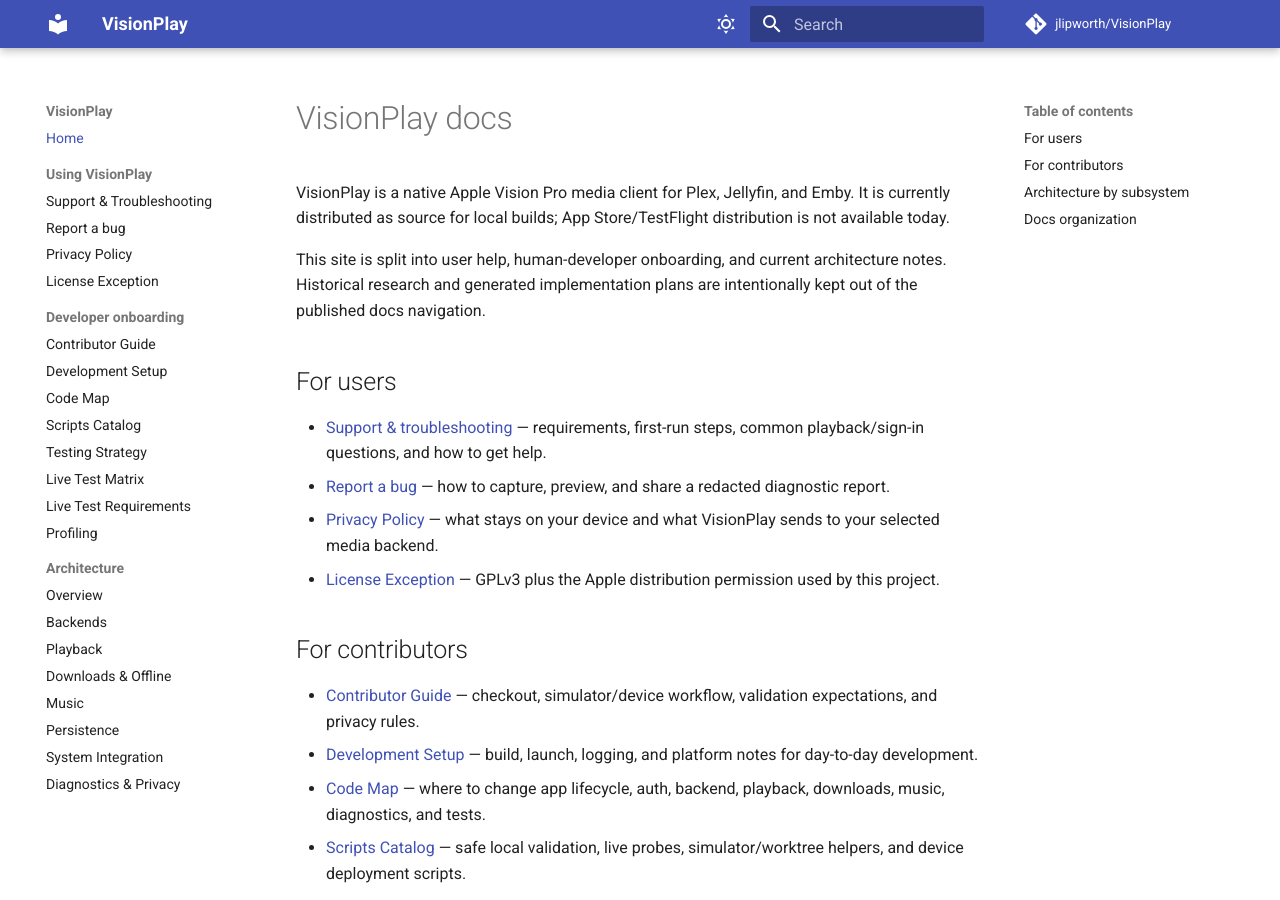
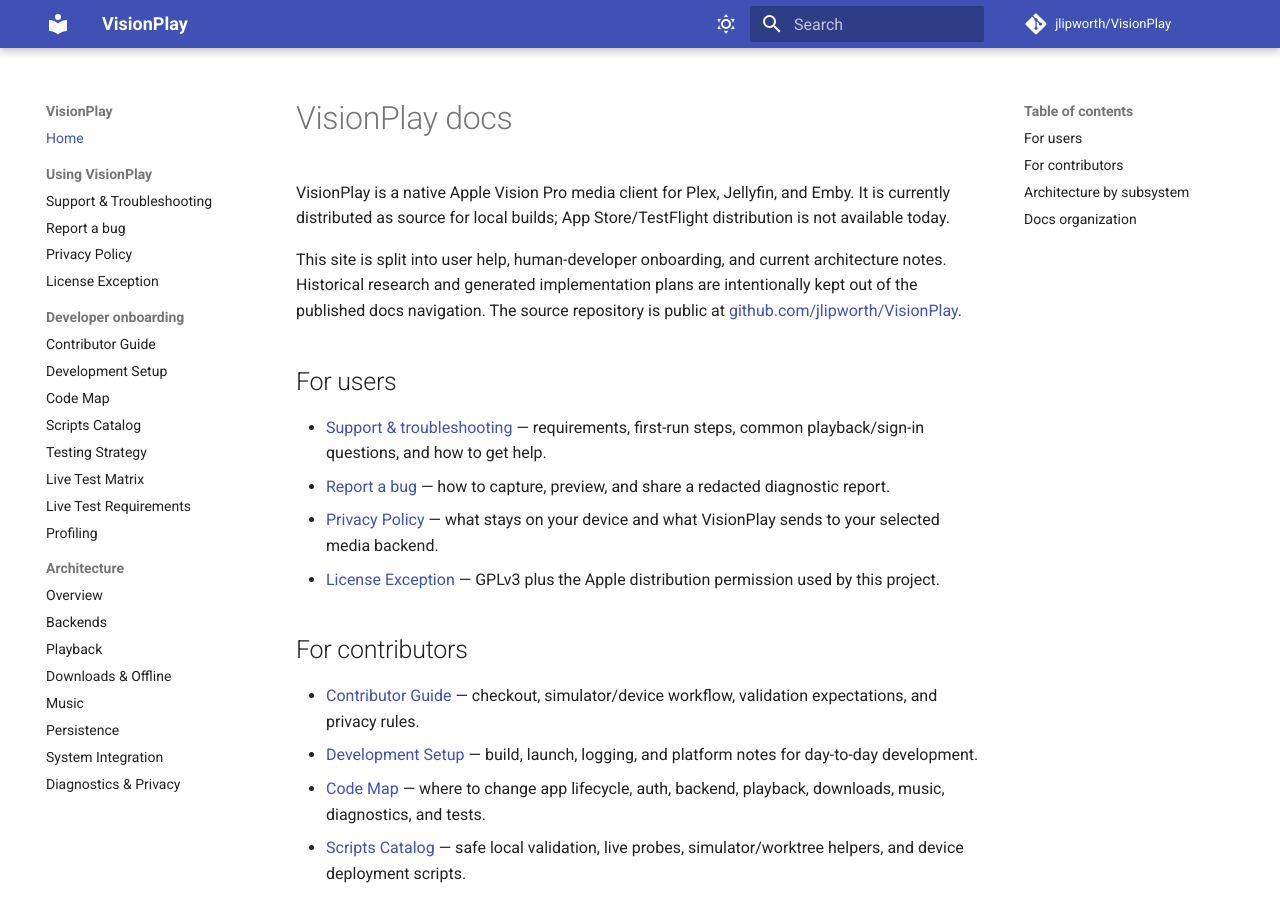
Before and after one commit to jlipworth/Labstream, an MkDocs documentation site: the page built from docs/index.md, in a window 1280 px wide and 900 px high. Built offline with MkDocs 1.6.1 and Material for MkDocs 9.7.7, drawn with Linux system fonts in a browser that asks for light colours; comment, search, counter and statistics services are not loaded.

Commit message:
Mention public source repo in docs index

```diff
--- a/docs/index.md
+++ b/docs/index.md
@@ -2,7 +2,7 @@
 
 VisionPlay is a native Apple Vision Pro media client for Plex, Jellyfin, and Emby. It is currently distributed as source for local builds; App Store/TestFlight distribution is not available today.
 
-This site is split into user help, human-developer onboarding, and current architecture notes. Historical research and generated implementation plans are intentionally kept out of the published docs navigation.
+This site is split into user help, human-developer onboarding, and current architecture notes. Historical research and generated implementation plans are intentionally kept out of the published docs navigation. The source repository is public at [github.com/jlipworth/VisionPlay](https://github.com/jlipworth/VisionPlay).
 
 ## For users
 
```
